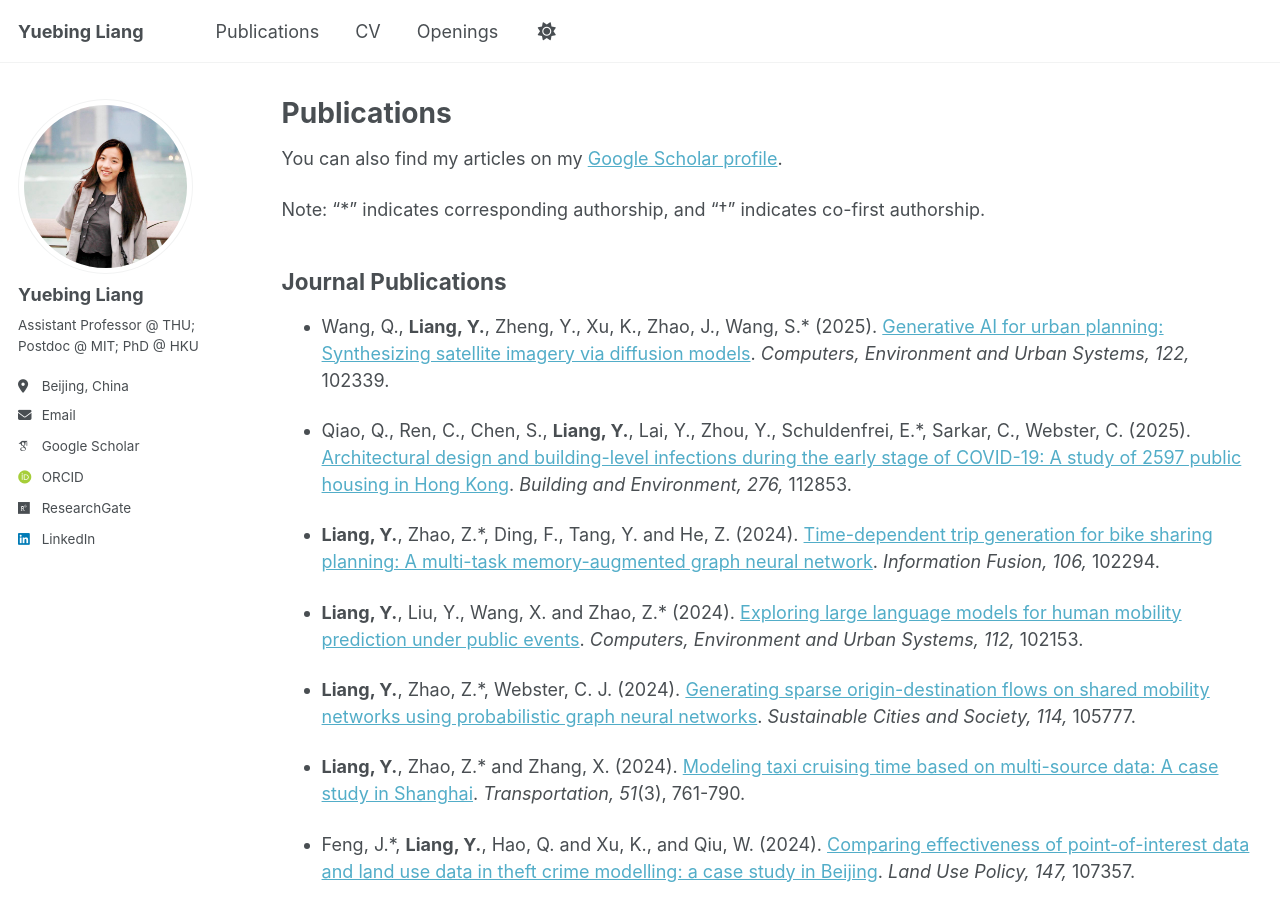
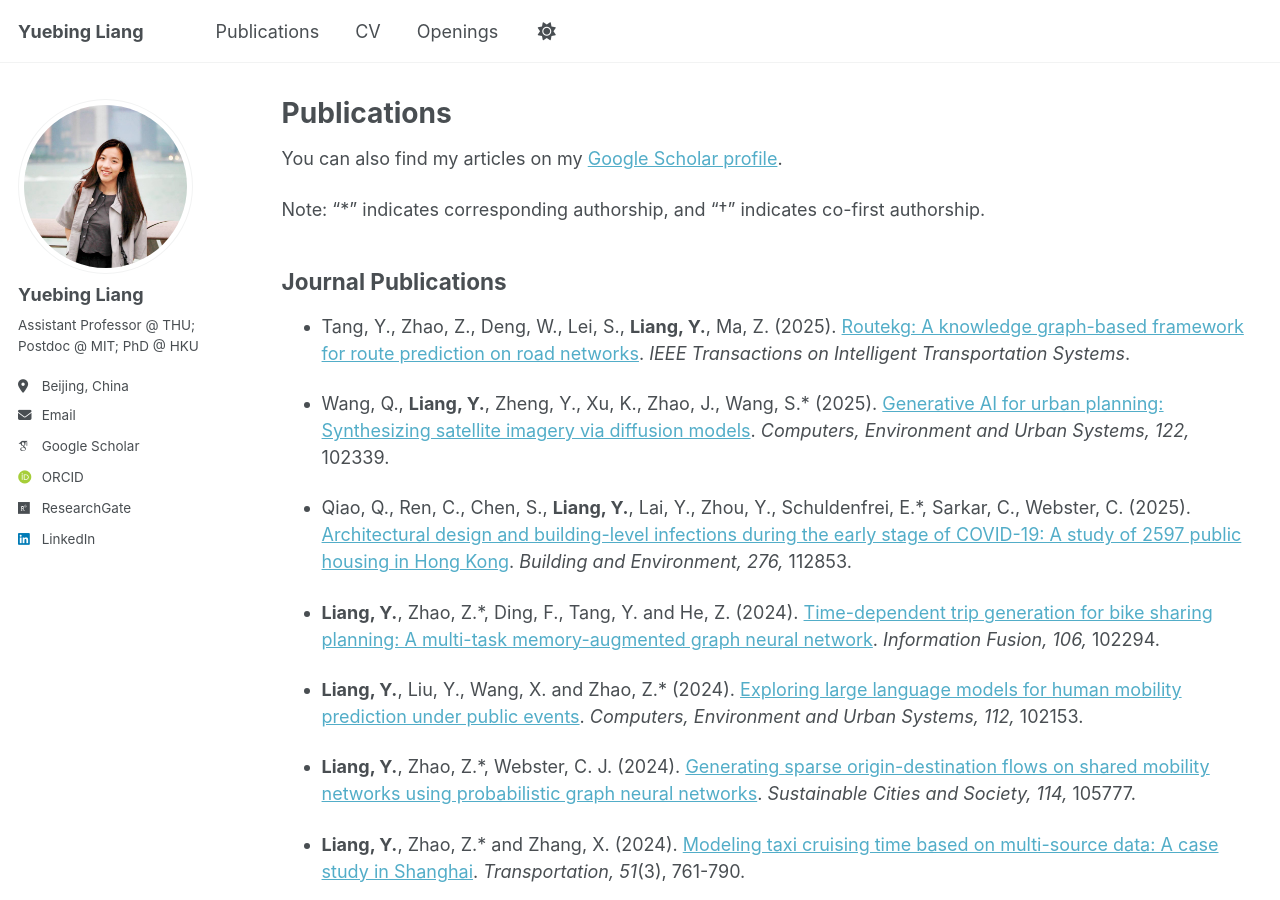
Before and after one commit to yuebingliang/yuebingliang.github.io, a Jekyll site: the page built from _pages/publications.md, in a window 1280 px wide and 900 px high. Built offline with Jekyll 4.4.1, drawn with Linux system fonts in a browser that asks for light colours; some web fonts are replaced.

Commit message:
Update publications.md

```diff
--- a/_pages/publications.md
+++ b/_pages/publications.md
@@ -9,6 +9,9 @@ You can also find my articles on my [Google Scholar profile](https://scholar.goo
 Note: “*” indicates corresponding authorship, and “†” indicates co-first authorship.
 
 ## Journal Publications
+
+* Tang, Y., Zhao, Z., Deng, W., Lei, S., **Liang, Y.**, Ma, Z. (2025). [Routekg: A knowledge graph-based framework for route prediction on road networks](https://doi.org/10.1109/TITS.2025.3615448). <i>IEEE Transactions on Intelligent Transportation Systems</i>.
+
 * Wang, Q., **Liang, Y.**, Zheng, Y., Xu, K., Zhao, J., Wang, S.* (2025). [Generative AI for urban planning: Synthesizing satellite imagery via diffusion models](https://doi.org/10.1016/j.compenvurbsys.2025.102339). <i>Computers, Environment and Urban Systems, 122,</i> 102339.
 
 * Qiao, Q., Ren, C., Chen, S., **Liang, Y.**, Lai, Y., Zhou, Y., Schuldenfrei, E.*, Sarkar, C., Webster, C. (2025). [Architectural design and building-level infections during the early stage of COVID-19: A study of 2597 public housing in Hong Kong](https://doi.org/10.1016/j.buildenv.2025.112853). <i>Building and Environment, 276, </i>112853.
```
